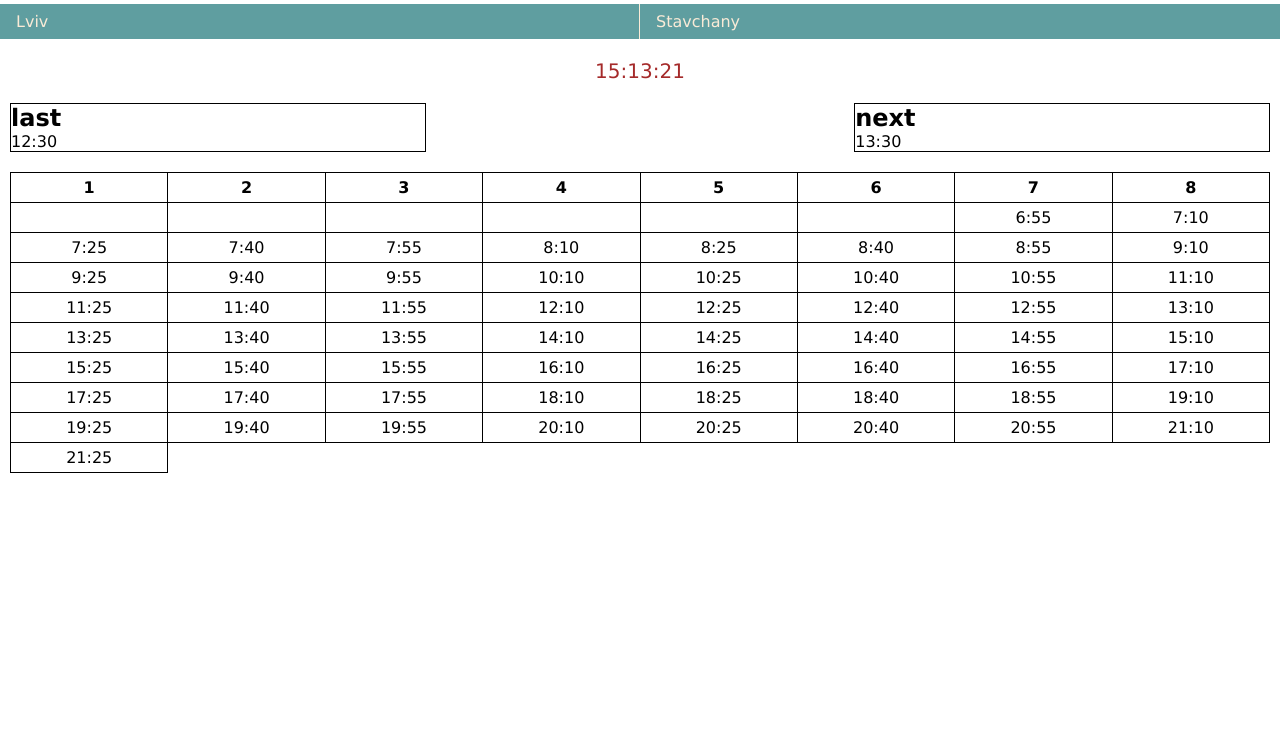
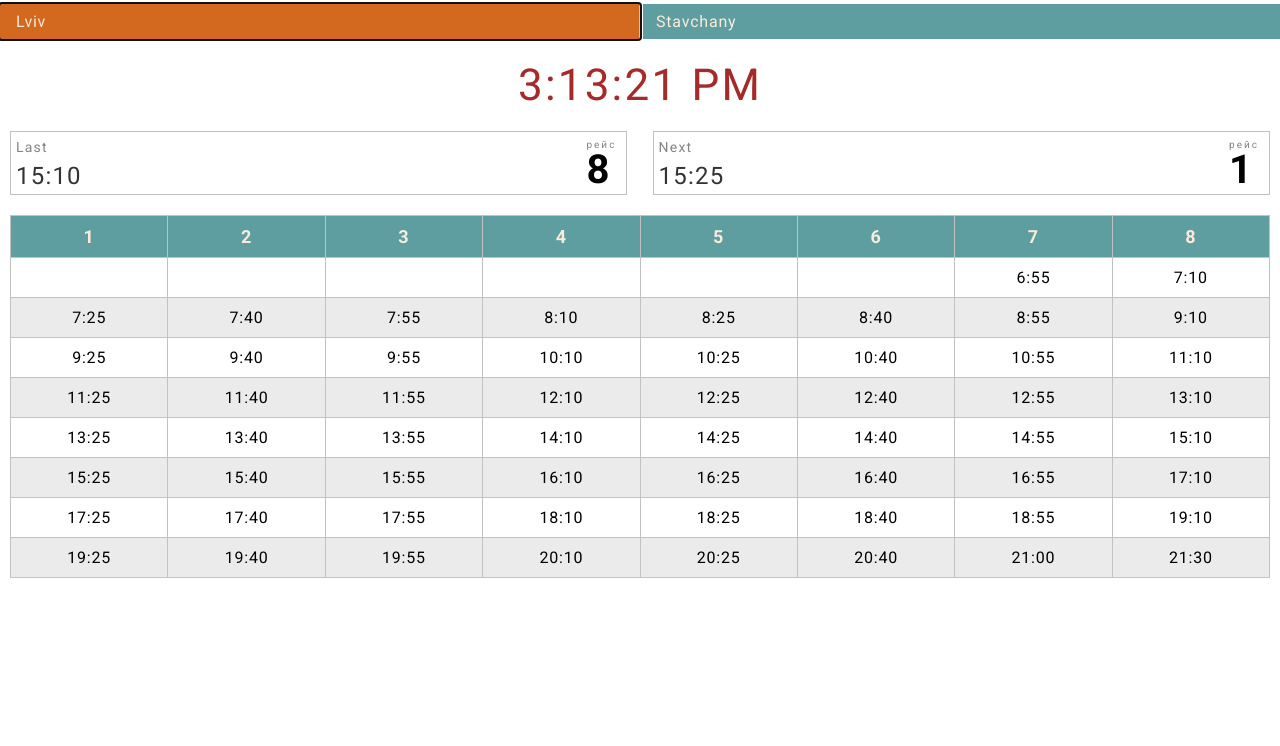
Before and after one commit to olehmaksym/t-scheduler, a plain HTML site: page index.html in a window 1280 px wide. Shown: the part 54-800 px from the top of the page. Drawn offline with Linux system fonts and the light colour scheme.

Commit message:
Add time listener, and sw

```diff
--- a/app.js
+++ b/app.js
@@ -1,14 +1,12 @@
-const time = document.getElementById('time');
-let date = new Date();
-
 class Schedule {
-  constructor(interval, startTime, endTime, bus, buses, type) {
+  constructor(interval, startTime, endTime, bus, buses, type, extraSlots = []) {
     this.bus = bus;
     this.buses = buses;
     this.interval = interval; // minutes
     this.startTime = startTime;
     this.endTime = endTime;
     this.type = type;
+    this.extraSlots = extraSlots;
   }
 
   get timeSlots() {
@@ -20,11 +18,45 @@ class Schedule {
 
     while (now <= end) {
       flight = flight < this.buses ? ++flight : 1;
-      timeSlots.push({ time: new Date(now), flight });
+      timeSlots.push({ time: now, flight });
       now = new Date(now).setMinutes(new Date(now).getMinutes() + this.interval);
     }
 
+    if (this.extraSlots.length) {
+      this.extraSlots.forEach(slot => {
+        flight = flight < this.buses ? ++flight : 1;
+        timeSlots.push({ time: new Date().setHours(slot.h, slot.m, 0, 0), flight })
+      })
+    }
+
     return timeSlots;
+  }
+}
+
+const SCHEDULE_TYPE = [
+  [15, { h: 6, m: 55}, { h: 20, m: 40 }, 7, 8, 'workDay', [{ h: 21, m: 0 }, { h: 21, m: 30 }]], // Lviv
+  [15, { h: 6, m: 25}, { h: 20, m: 10 }, 1, 8, 'workDay'], // Stavchany
+  [24, { h: 7, m: 12}, { h: 20, m: 0 }, 4, 5, 'holiday', [{ h: 20, m: 30 }, { h: 21, m: 0 }, { h: 21, m: 30 }]], // Lviv
+  [24, { h: 7, m: 0}, { h: 20, m: 12 }, 1, 5, 'holiday'], // Stavchany
+];
+
+let DATE = new Date();
+let SCHEDULE = null;
+
+function getScheduleType() {
+  const isHoliday = DATE.getDay() === 0;
+
+  console.log('isHoliday', isHoliday, location.hash);
+  if (isHoliday) {
+    switch (location.hash) {
+      case '#lviv': return SCHEDULE_TYPE[2];
+      case '#stavchany': return SCHEDULE_TYPE[3];
+    }
+  } else {
+    switch (location.hash) {
+      case '#lviv': return SCHEDULE_TYPE[0];
+      case '#stavchany': return SCHEDULE_TYPE[1];
+    }
   }
 }
 
@@ -35,15 +67,16 @@ function creteEmptyColumn(q) {
     columns.push('<td></td>');
   }
 
-  console.log('columns', columns);
   return columns;
 }
 
 function toUserTime(date) {
-  return `${date.getHours()}:${date.getMinutes() ? date.getMinutes() : '00' }`
+  const time = new Date(date);
+  return `${time.getHours()}:${time.getMinutes() ? time.getMinutes() : '00' }`
 }
 
-function creteTable(schedule) {
+function creteTable() {
+  const schedule = SCHEDULE;
   const rows = [];
   const slots = schedule.timeSlots;
   const table = document.getElementById('table');
@@ -78,28 +111,20 @@ function creteTable(schedule) {
   table.innerHTML = `<thead><tr>${thead}</tr></thead><tbody>${tbody}</tbody>`;
 }
 
-const SCHEDULE_TYPE = [
-  [15, { h: 6, m: 55}, { h: 21, m: 30 }, 7, 8, 'workDay'], // Lviv
-  [15, { h: 6, m: 25}, { h: 20, m: 10 }, 1, 8, 'workDay'], // Stavchany
-  [24, { h: 7, m: 12}, { h: 21, m: 30 }, 4, 5, 'holiday'], // Lviv
-  [24, { h: 7, m: 0}, { h: 20, m: 12 }, 1, 5, 'holiday'], // Stavchany
-]
+function findBus() {
+  const schedule = SCHEDULE;
+  const lastElm = document.querySelector('.last');
+  const nextElm = document.querySelector('.next');
+  const nextIndex = schedule.timeSlots.findIndex(slot => slot.time > DATE);
+  const last = schedule.timeSlots[nextIndex - 1];
+  const next = schedule.timeSlots[nextIndex];
 
-function getScheduleType() {
-  const isHoliday = date.getDay() === 0;
-
-  console.log('isHoliday', isHoliday, location.hash);
-  if (isHoliday) {
-    switch (location.hash) {
-      case '#lviv': return SCHEDULE_TYPE[2];
-      case '#stavchany': return SCHEDULE_TYPE[3];
-    }
-  } else {
-    switch (location.hash) {
-      case '#lviv': return SCHEDULE_TYPE[0];
-      case '#stavchany': return SCHEDULE_TYPE[1];
-    }
-  }
+  lastElm.innerHTML = `
+    <time>${toUserTime(last.time)}</time>
+    <b>${last.flight}</b>`;
+  nextElm.innerHTML = `
+    <time>${toUserTime(next.time)}</time>
+    <b>${next.flight}</b>`;
 }
 
 function main() {
@@ -107,19 +132,28 @@ function main() {
     location.hash = '#lviv';
   }
 
-  console.log('getScheduleType', getScheduleType());
+  SCHEDULE = new Schedule(...getScheduleType());
 
-  const schedule = new Schedule(...getScheduleType());
+  setInterval(findBus, 60 * 1000);
+  findBus();
+  creteTable();
+}
 
-  creteTable(schedule);
+function changeDestination() {
+  SCHEDULE = new Schedule(...getScheduleType());
+
+  findBus();
+  creteTable()
 }
 
 function updateTime() {
-  date = new Date();
-  time.innerText = `${date.getHours()}:${date.getMinutes()}:${date.getSeconds()}`;
+  const time = document.getElementById('time');
+
+  DATE = new Date();
+  time.innerText = `${DATE.toLocaleTimeString()}`;
 }
 
 setInterval(updateTime, 1000);
 
 window.onload = main;
-window.addEventListener("hashchange", main);
+window.addEventListener("hashchange", changeDestination);
--- a/index.html
+++ b/index.html
@@ -5,26 +5,25 @@
   <meta name="viewport" content="width=device-width, initial-scale=1.0">
   <meta http-equiv="X-UA-Compatible" content="ie=edge">
   <title>Route 187</title>
+  <link href="https://fonts.googleapis.com/css?family=Roboto:300,400,700&display=swap&subset=cyrillic" rel="stylesheet">
   <link rel="stylesheet" href="style.css">
 </head>
 <body>
   <header>
     <h1>Route 187</h1>
     <nav>
-      <a href="#lviv">Lviv</a>
-      <a href="#stavchany">Stavchany</a>
+      <a id="lviv" href="#lviv">Lviv</a>
+      <a id="stavchany" href="#stavchany">Stavchany</a>
     </nav>
-    <p id="time">00:00:00</p>
+    <time id="time">00:00:00</time>
   </header>
   <main class="container">
     <div class="bus-wrapper">
-      <div class="bus prev">
-        <h2>last</h2>
-        12:30
+      <div class="bus last">
+        <time>00:00</time>
       </div>
       <div class="bus next">
-        <h2>next</h2>
-        13:30
+        <time>00:00</time>
       </div>
     </div>
     <table id="table">
@@ -32,5 +31,11 @@
   </main>
 
   <script src="app.js"></script>
+  <script>
+  if('serviceWorker' in navigator) {
+    console.log('register');
+    navigator.serviceWorker.register('./sw.js');
+  }
+  </script>
 </body>
 </html>
--- a/style.css
+++ b/style.css
@@ -2,12 +2,20 @@
   margin: 0;
   padding: 0;
   box-sizing: border-box;
-  font-family: Verdana, Geneva, Tahoma, sans-serif;
+  /* font-family: Verdana, Geneva, Tahoma, sans-serif; */
+  font-family: 'Roboto', sans-serif;
+  letter-spacing: 0.05em;
+}
+
+:root {
+  --color: #333;
+  --color-light-grey: #858585;
+  --border: 1px solid #c2c2c2;
 }
 
 header h1 {
   text-align: center;
-  color: #333;
+  color: var(--color);
   margin: 10px 0;
 }
 
@@ -25,12 +33,12 @@ header nav a {
 }
 
 header nav a:not(:last-child) {
-  border-right: 1px solid;
+  border-right: var(--border);
 }
 
 header nav a:hover,
 header nav a:focus,
-header nav a:visited {
+header nav a:target {
   background: chocolate;
 }
 
@@ -41,15 +49,25 @@ table {
   border-spacing: 0;
   width: calc(100% - 20px);
   margin: 20px auto;
-  border: 1px solid;
+  border: var(--border);
   border-width: 1px 0 0 1px;
+}
+
+table thead {
+  background: cadetblue;
+  color: antiquewhite;
+  font-size: 18px
+}
+
+table tbody tr:nth-child(even) {
+  background: #ebebeb;
 }
 
 table td,
 table th {
-  padding: 5px;
+  padding: 10px 5px;
   text-align: center;
-  border: 1px solid;
+  border: var(--border);
   border-width: 0 1px 1px 0;
 }
 
@@ -60,13 +78,63 @@ table th {
 }
 
 .bus {
-  border: 1px solid;
-  flex-basis: 33%;
+  border: var(--border);
+  flex-basis: 49%;
+  padding: 5px;
+  position: relative;
+  height: 64px;
+  line-height: 1.5;
+}
+
+.bus time {
+  font-size: 24px;
+  color: var(--color);
+  display: flex;
+  flex-direction: column;
+  line-height: 1.5;
+}
+
+.bus time::before {
+  font-size: 14px;
+  color: var(--color-light-grey);
+}
+
+.bus:first-of-type time::before { content: "Last" }
+
+.bus:last-of-type time::before { content: "Next" }
+
+.bus b {
+  position: absolute;
+  right: 10px;
+  font-size: 40px;
+  top: 8px;
+  display: flex;
+  flex-direction: column;
+  line-height: 1;
+}
+
+.bus b::before {
+  content: "рейс";
+  font-size: 10px;
+  color: var(--color-light-grey);
+  font-weight: lighter;
 }
 
 #time {
   text-align: center;
+  display: block;
   margin: 20px auto;
-  font-size: 20px;
+  font-size: 44px;
   color: brown;
 }
+
+@media(max-width: 480px) {
+  table { font-size: 12px }
+}
+
+@media(max-width: 340px) {
+  table { font-size: 10px }
+  table thead { font-size: 14px; color: antiquewhite; }
+  table td,
+  table th {padding: 8px 2px }
+}
```
Also changed, not shown: sw.js (added, +33 -0 lines).
